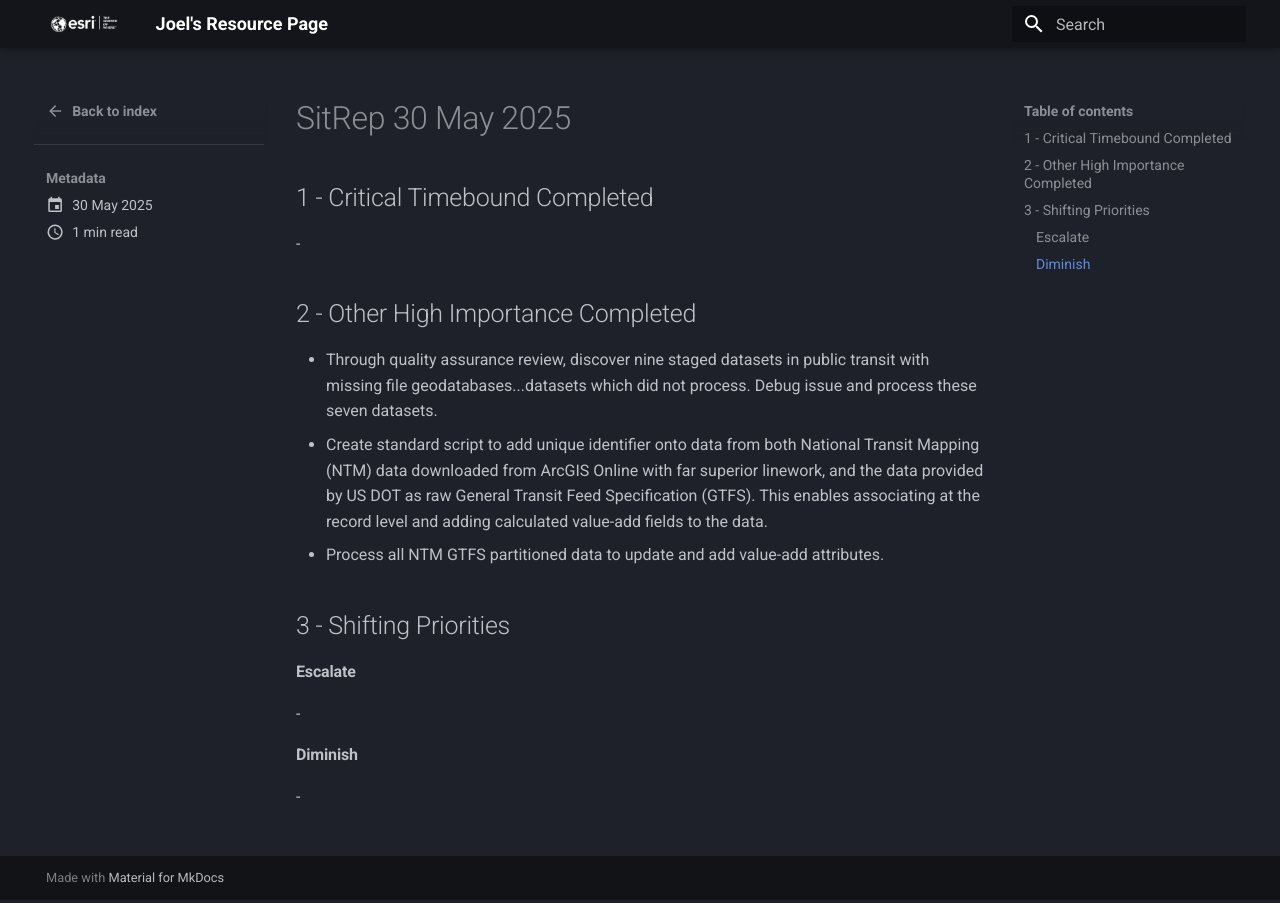
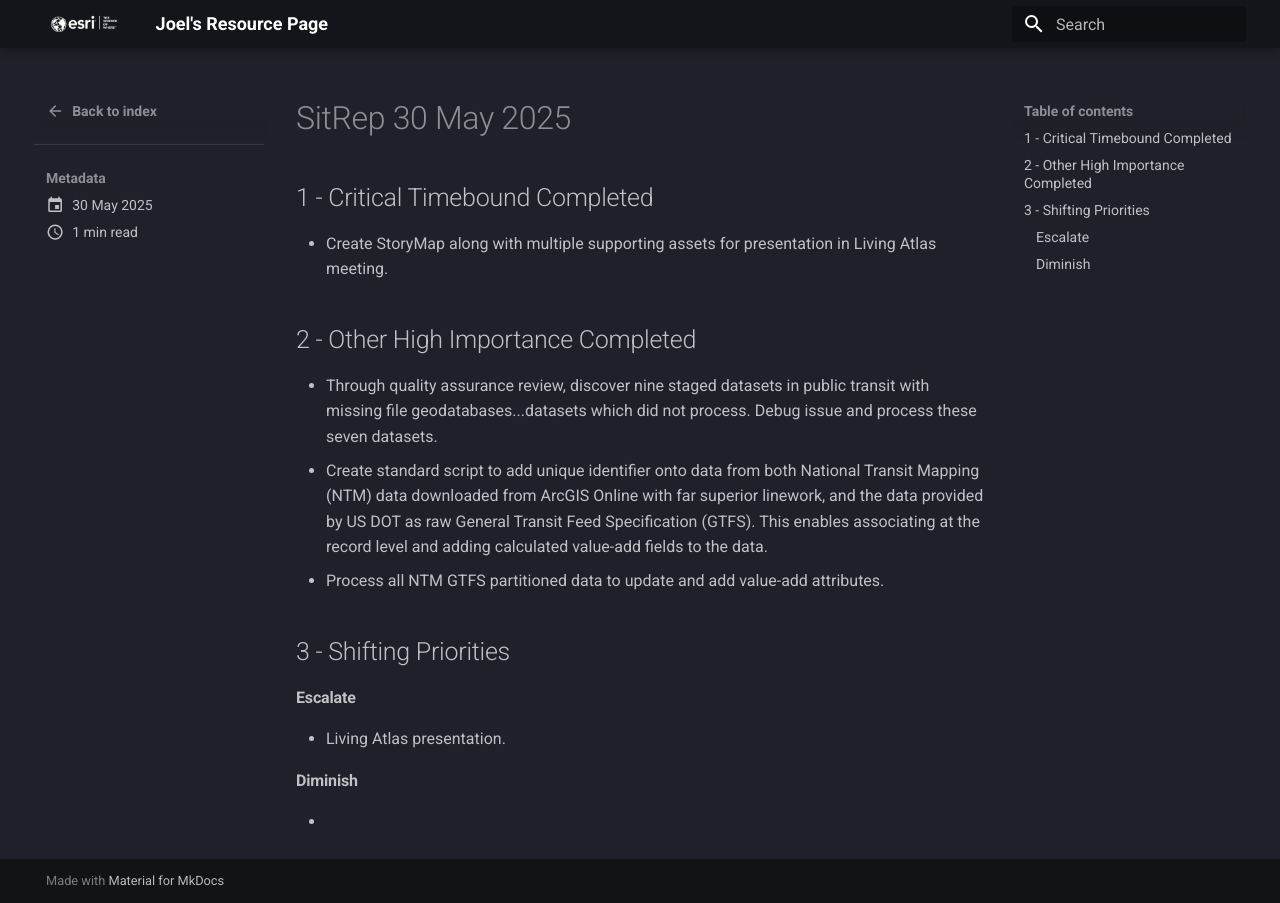
Before and after one commit to knu2xs/esri-resource-page, an MkDocs documentation site: the page built from docs/sitreps/posts/sitrep_20250530.md, in a window 1280 px wide. Built offline with MkDocs 1.6.1 and Material for MkDocs 9.7.7, drawn with Linux system fonts in a browser that asks for light colours.

Commit message:
update sitreps

```diff
--- a/docs/sitreps/posts/sitrep_20250530.md
+++ b/docs/sitreps/posts/sitrep_20250530.md
@@ -6,7 +6,7 @@
 
 ## 1 - Critical Timebound Completed
 
--
+- Create StoryMap along with multiple supporting assets for presentation in Living Atlas meeting.
 
 ## 2 - Other High Importance Completed
 
@@ -18,7 +18,7 @@
 
 #### Escalate
 
--
+- Living Atlas presentation.
 
 #### Diminish
 
```
Also changed, not shown: docs/index.md (+1 -0 lines).
